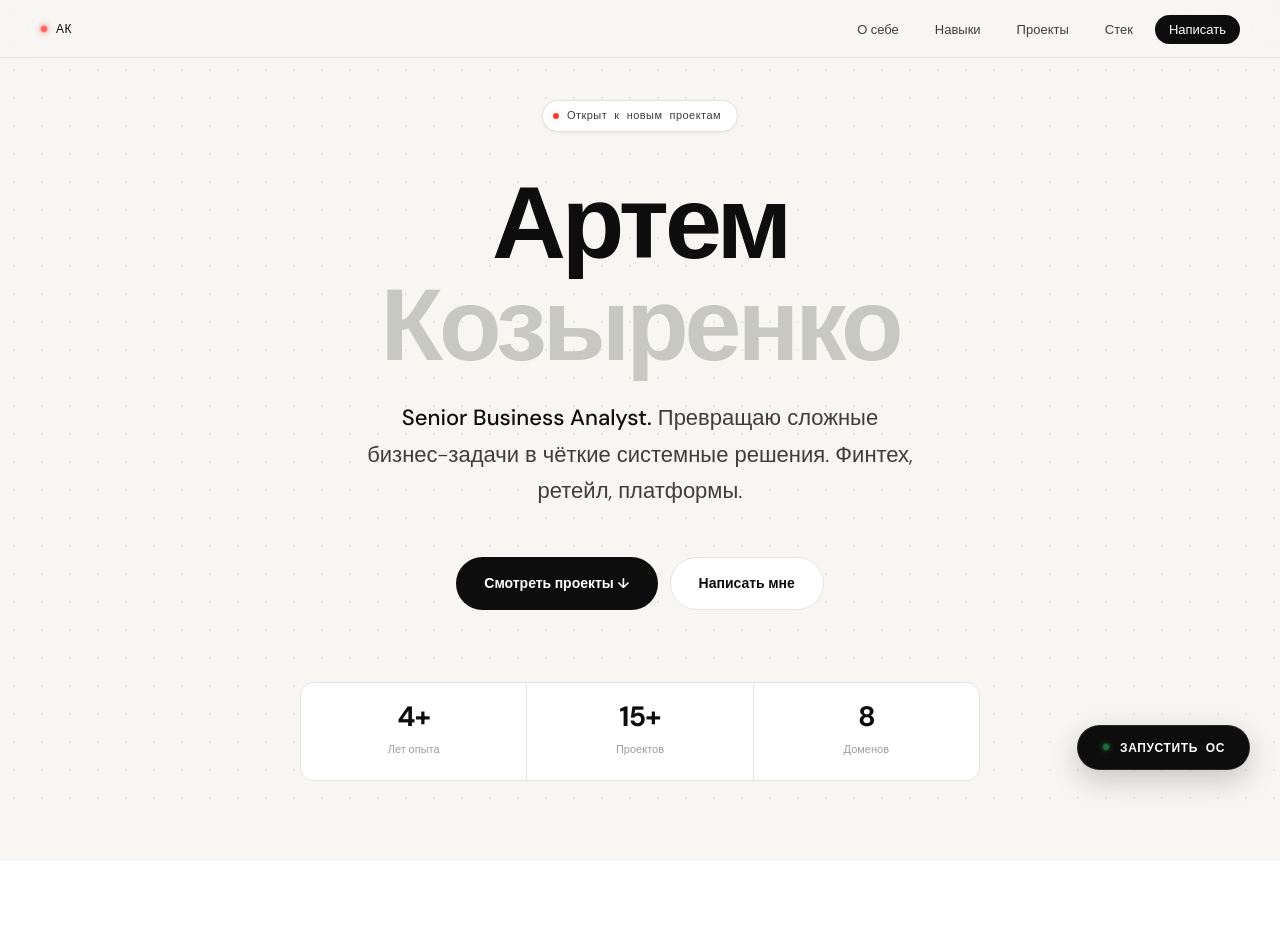
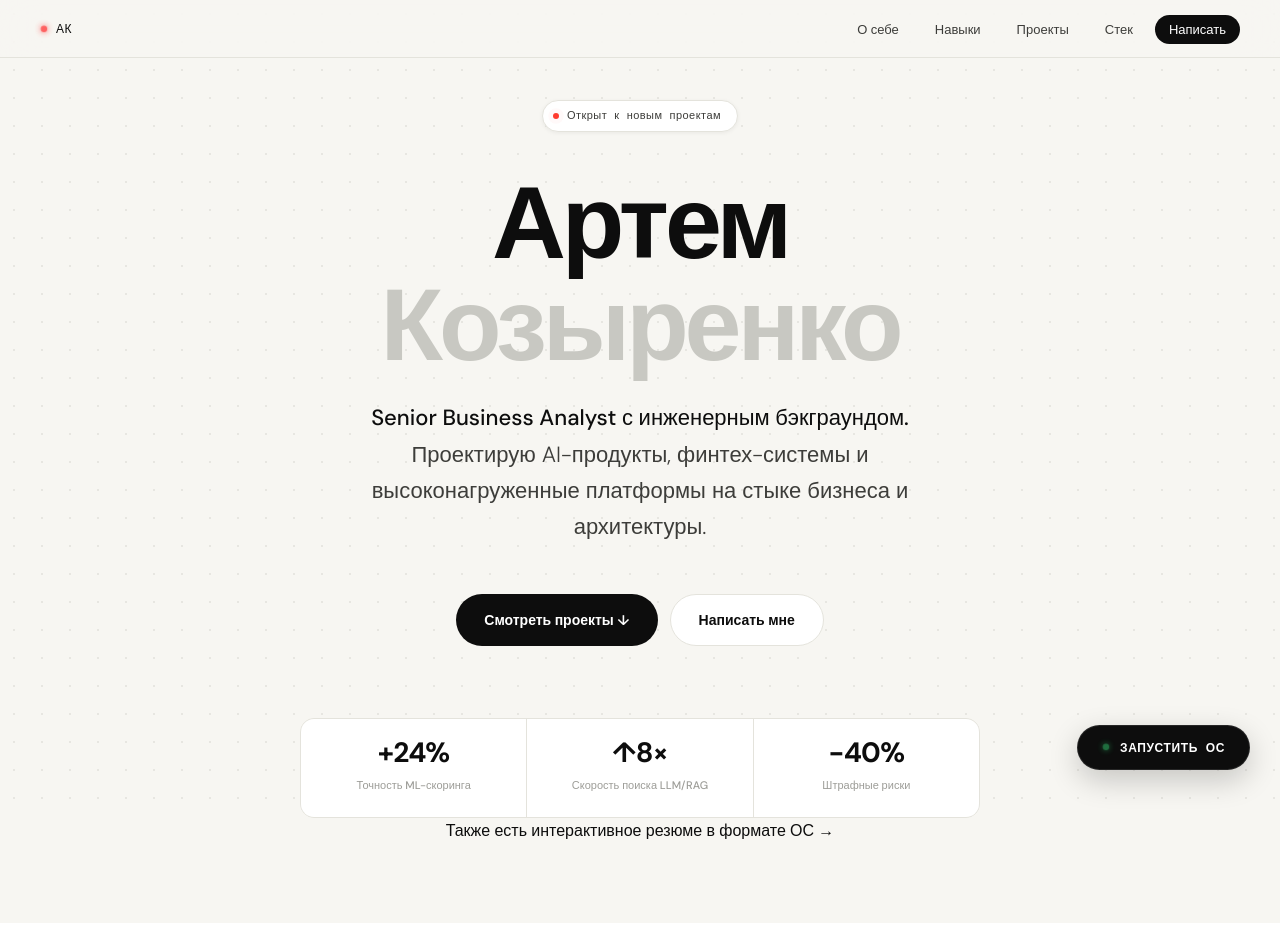
Before and after one commit to Arti-Ko/teta, a Next.js app: page / in a window 1280 px wide. Shown: the top 952 px of the page. Built offline with nearby package versions, Linux system fonts and the light colour scheme; no server answers.

Commit message:
Update page.tsx

```diff
--- a/src/app/page.tsx
+++ b/src/app/page.tsx
@@ -59,18 +59,21 @@ export default function Home() {
           <span className="dim">Козыренко</span>
         </h1>
         <p className="hero-sub reveal d1 visible">
-          <strong>Senior Business Analyst.</strong> Превращаю сложные бизнес-задачи в чёткие системные решения.
-          Финтех, ретейл, платформы.
+          <strong>Senior Business Analyst с инженерным бэкграундом.</strong> Проектирую AI-продукты,
+          финтех-системы и высоконагруженные платформы на стыке бизнеса и архитектуры.
         </p>
         <div className="hero-actions reveal d2 visible">
           <a href="#projects" className="btn btn-primary">Смотреть проекты ↓</a>
           <a href="#contact" className="btn btn-ghost">Написать мне</a>
         </div>
         <div className="hero-stats reveal d3 visible">
-          <div className="hstat"><span className="hstat-num">4+</span><span className="hstat-label">Лет опыта</span></div>
-          <div className="hstat"><span className="hstat-num">15+</span><span className="hstat-label">Проектов</span></div>
-          <div className="hstat"><span className="hstat-num">8</span><span className="hstat-label">Доменов</span></div>
+          <div className="hstat"><span className="hstat-num">+24%</span><span className="hstat-label">Точность ML-скоринга</span></div>
+          <div className="hstat"><span className="hstat-num">↑8×</span><span className="hstat-label">Скорость поиска LLM/RAG</span></div>
+          <div className="hstat"><span className="hstat-num">−40%</span><span className="hstat-label">Штрафные риски</span></div>
         </div>
+        <p className="hero-os-hint reveal d3 visible">
+          Также есть <Link href="/os" className="hero-os-link">интерактивное резюме в формате ОС →</Link>
+        </p>
       </section>
 
       {/* ── ABOUT ── */}
```
